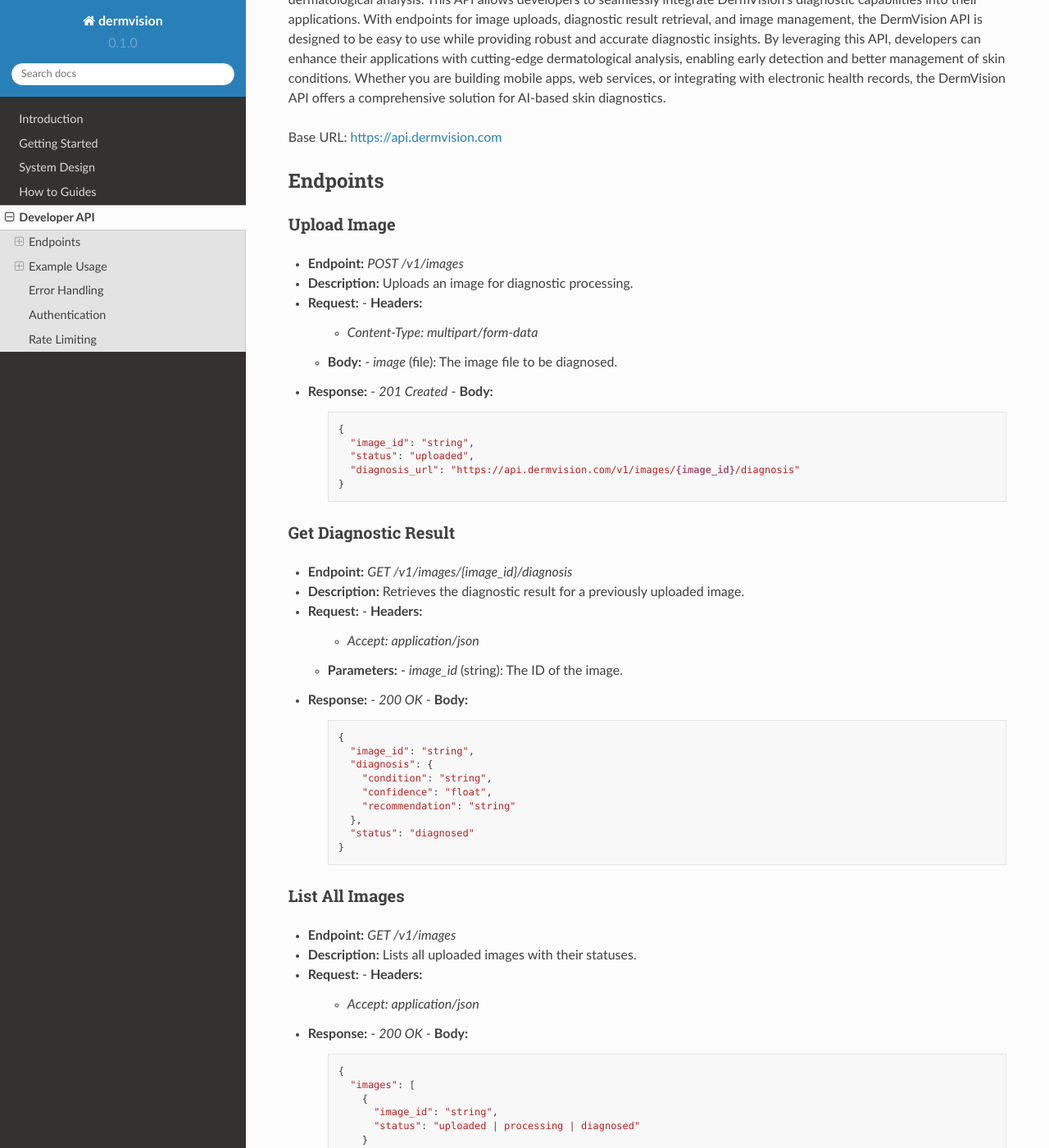
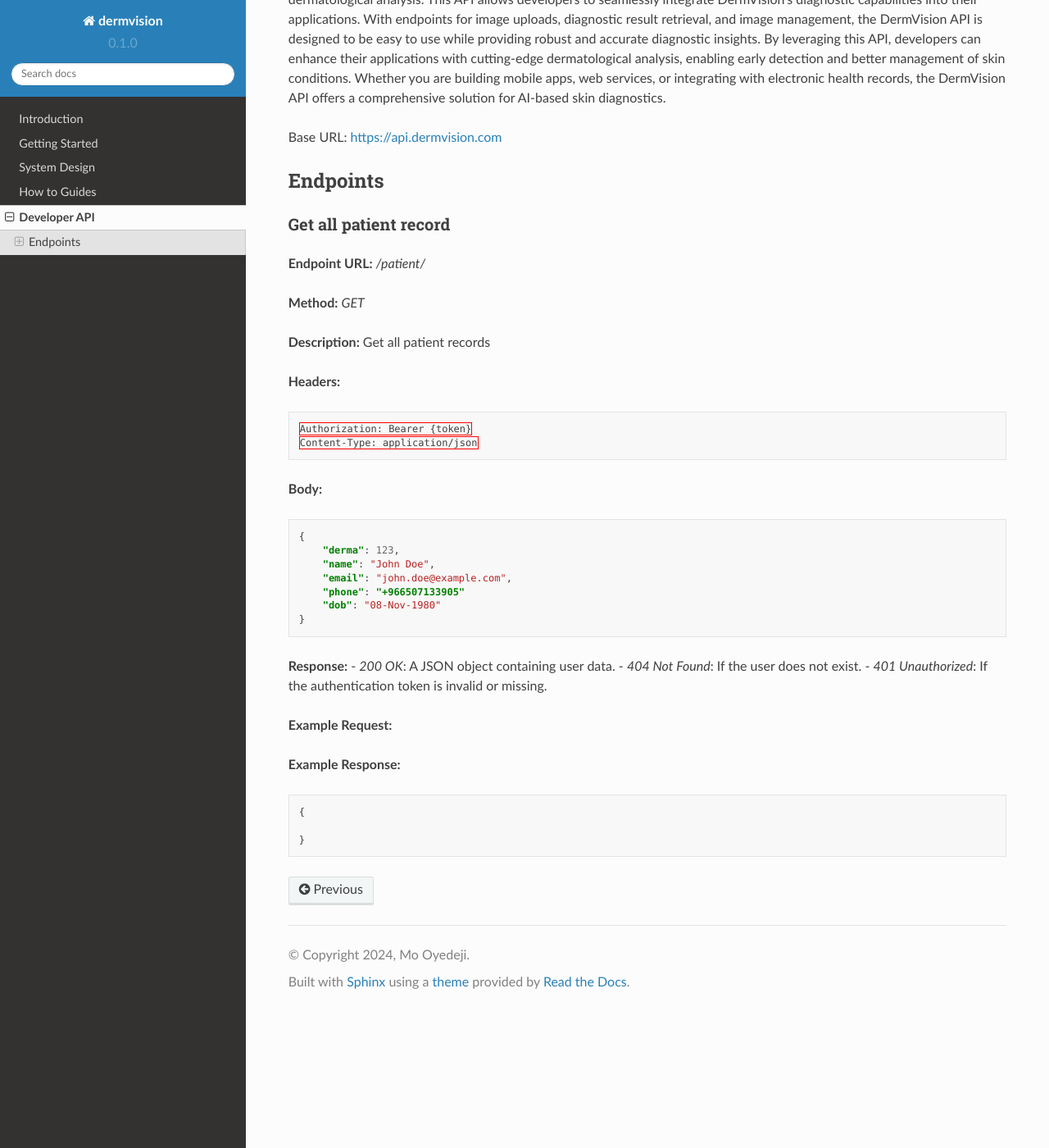
Before and after one commit to mojeedoyedeji/dermvision.docs, a Sphinx documentation site: the page built from docs/source/developer-api.rst, in a window 1280 px wide and 1400 px high, scrolled down 196 px. Shown: the whole window at 82% size. Built offline with Sphinx 7.4.7 and the Read the Docs theme 2.0.0, drawn with Linux system fonts in a browser that asks for light colours; some of the changed text lies outside the part shown.

Commit message:
how to section

```diff
--- a/docs/source/developer-api.rst
+++ b/docs/source/developer-api.rst
@@ -13,137 +13,61 @@
 Endpoints
 ---------
 
-Upload Image
-~~~~~~~~~~~~
-- **Endpoint:** `POST /v1/images`
-- **Description:** Uploads an image for diagnostic processing.
-- **Request:**
-  - **Headers:**
-    - `Content-Type: multipart/form-data`
-  - **Body:**
-    - `image` (file): The image file to be diagnosed.
-- **Response:**
-  - `201 Created`
-  - **Body:**
-    ::
 
-      {
-        "image_id": "string",
-        "status": "uploaded",
-        "diagnosis_url": "https://api.dermvision.com/v1/images/{image_id}/diagnosis"
-      }
+Get all patient record
+~~~~~~~~~~~~~~~~~~~~~~
 
-Get Diagnostic Result
-~~~~~~~~~~~~~~~~~~~~~
-- **Endpoint:** `GET /v1/images/{image_id}/diagnosis`
-- **Description:** Retrieves the diagnostic result for a previously uploaded image.
-- **Request:**
-  - **Headers:**
-    - `Accept: application/json`
-  - **Parameters:**
-    - `image_id` (string): The ID of the image.
-- **Response:**
-  - `200 OK`
-  - **Body:**
-    ::
+**Endpoint URL:** `/patient/`
 
-      {
-        "image_id": "string",
-        "diagnosis": {
-          "condition": "string",
-          "confidence": "float",
-          "recommendation": "string"
-        },
-        "status": "diagnosed"
-      }
+**Method:** `GET`
 
-List All Images
-~~~~~~~~~~~~~~~
-- **Endpoint:** `GET /v1/images`
-- **Description:** Lists all uploaded images with their statuses.
-- **Request:**
-  - **Headers:**
-    - `Accept: application/json`
-- **Response:**
-  - `200 OK`
-  - **Body:**
-    ::
+**Description:**  Get all patient records
 
-      {
-        "images": [
-          {
-            "image_id": "string",
-            "status": "uploaded | processing | diagnosed"
-          }
-        ]
-      }
+**Headers:**
 
-Delete Image
-~~~~~~~~~~~~
-- **Endpoint:** `DELETE /v1/images/{image_id}`
-- **Description:** Deletes an uploaded image.
-- **Request:**
-  - **Headers:**
-    - `Accept: application/json`
-  - **Parameters:**
-    - `image_id` (string): The ID of the image.
-- **Response:**
-  - `204 No Content`
+.. code-block:: http
 
-Example Usage
--------------
+    Authorization: Bearer {token}
+    Content-Type: application/json
 
-Upload Image
-~~~~~~~~~~~~
-.. code-block:: bash
 
-  curl -X POST https://api.dermvision.com/v1/images \\
-    -H "Content-Type: multipart/form-data" \\
-    -F "image=@/path/to/skin_image.jpg"
 
-Get Diagnostic Result
-~~~~~~~~~~~~~~~~~~~~~
-.. code-block:: bash
+**Body:**
 
-  curl -X GET https://api.dermvision.com/v1/images/{image_id}/diagnosis \\
-    -H "Accept: application/json"
+.. code-block:: json
 
-List All Images
-~~~~~~~~~~~~~~~
-.. code-block:: bash
+    {
+        "derma": 123,
+        "name": "John Doe",
+        "email": "john.doe@example.com",
+        "phone": "+966507133905"
+        "dob": "08-Nov-1980"
+    }
 
-  curl -X GET https://api.dermvision.com/v1/images \\
-    -H "Accept: application/json"
 
-Delete Image
-~~~~~~~~~~~~
-.. code-block:: bash
+**Response:**
+- `200 OK`: A JSON object containing user data.
+- `404 Not Found`: If the user does not exist.
+- `401 Unauthorized`: If the authentication token is invalid or missing.
 
-  curl -X DELETE https://api.dermvision.com/v1/images/{image_id} \\
-    -H "Accept: application/json"
+**Example Request:**
 
-Error Handling
---------------
+.. code-block:: javascript
+    fetch('https://api.dermvision.com/patient/', {
+        method: 'GET',
+        headers: {
+            'Authorization': 'Bearer YOUR_ACCESS_TOKEN',
+            'Content-Type': 'application/json'
+        }
+    })
+    .then(response => response.json())
+    .then(data => console.log(data))
+    .catch(error => console.error('Error:', error));
 
-All endpoints should provide appropriate HTTP status codes and error messages. Example:
+**Example Response:**
 
-- **400 Bad Request:** Invalid request parameters.
-- **401 Unauthorized:** Authentication failed.
-- **404 Not Found:** Image not found.
-- **500 Internal Server Error:** Server encountered an error.
+.. code-block:: json
 
-Authentication
---------------
+    {
 
-For security, the API should use authentication mechanisms such as API keys, OAuth tokens, or JWT. Example:
-
-- **Header:** `Authorization: Bearer {token}`
-
-Rate Limiting
--------------
-
-To prevent abuse, implement rate limiting. Example:
-
-- **X-RateLimit-Limit:** The number of allowed requests in the current period.
-- **X-RateLimit-Remaining:** The number of remaining requests in the current period.
-- **X-RateLimit-Reset:** The time at which the rate limit resets.
+    }
```
